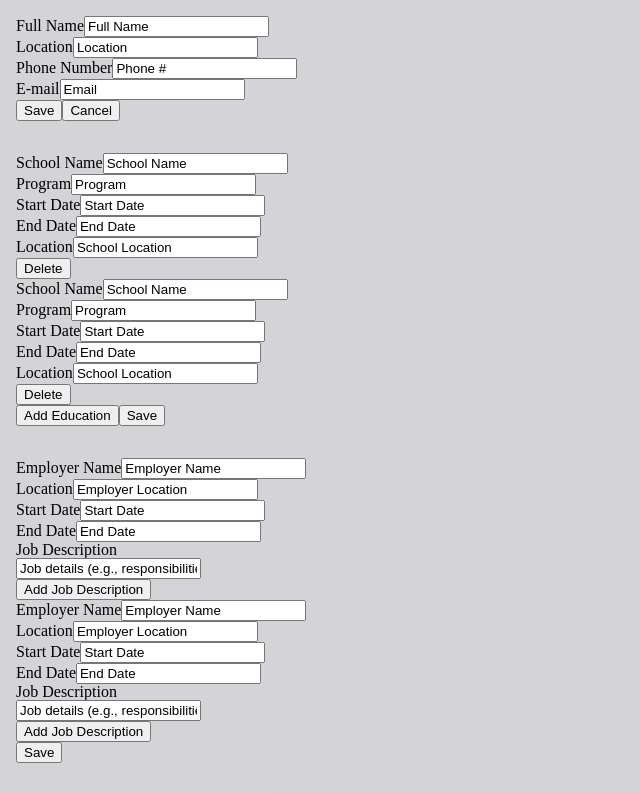
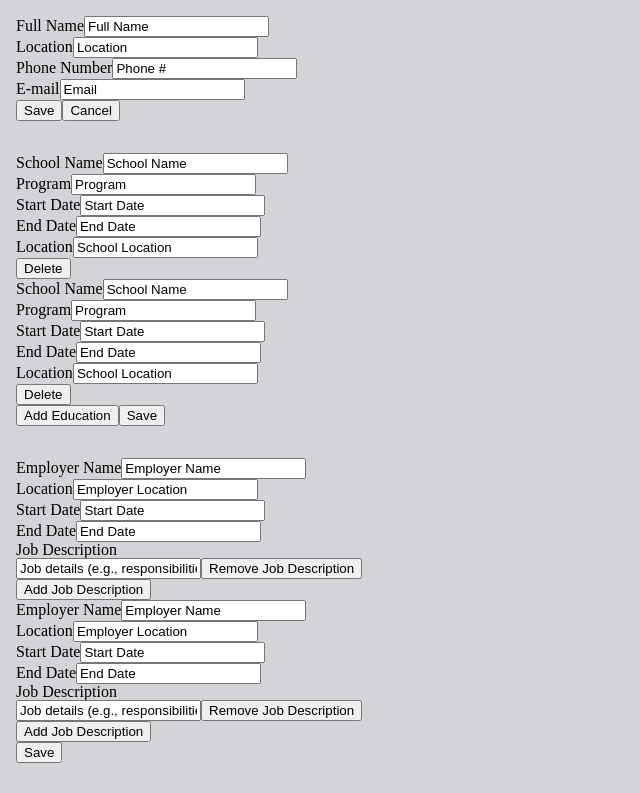
Before and after one commit to ayrt-n/cv-maker, a React (Create React App) app: page / in a window 1280 px wide. Shown: the top 793 px of the page, without its empty margins (0-640 px from the left). Built offline with nearby package versions, Linux system fonts and the light colour scheme; the HTML template or start-up script is replaced by a standard one.

Commit message:
Add ability to remove job description bullet

```diff
--- a/src/components/WorkForm.js
+++ b/src/components/WorkForm.js
@@ -15,6 +15,7 @@ class WorkForm extends Component {
     this.handleSubmit = this.handleSubmit.bind(this);
     this.handleNestedInputChange = this.handleNestedInputChange.bind(this);
     this.addJobDescription = this.addJobDescription.bind(this);
+    this.removeJobDescription = this.removeJobDescription.bind(this);
   }
 
   createJobDescriptionBullet() {
@@ -76,6 +77,23 @@ class WorkForm extends Component {
     }
   }
 
+  removeJobDescription(e) {
+    const workId = e.target.closest('div.workItem').id;
+    const detailId = e.target.closest('div').id;
+    const { workExperience } = this.state;
+
+    const targetIndex = workExperience.findIndex((workItem) => (workItem.id === workId));
+    const targetSubIndex = workExperience[targetIndex]['details'].findIndex((detail) => (detail.id === detailId));
+
+    if (targetIndex !== -1 && targetSubIndex !== -1) {
+      workExperience[targetIndex]['details'].splice([targetSubIndex], 1);
+
+      this.setState({
+        workExperience
+      });
+    }
+  }
+
   render() {
     return (
       <form className="Form" onSubmit={this.handleSubmit}>
@@ -92,6 +110,7 @@ class WorkForm extends Component {
                     return (
                       <div key={ detail.id } id={ detail.id }>
                         <input type="text" value={ detail.text } id={`details-${workItem.id}`} onChange={this.handleNestedInputChange}></input>
+                        <button onClick={this.removeJobDescription}>Remove Job Description</button>
                       </div>
                     );
                   }
```
